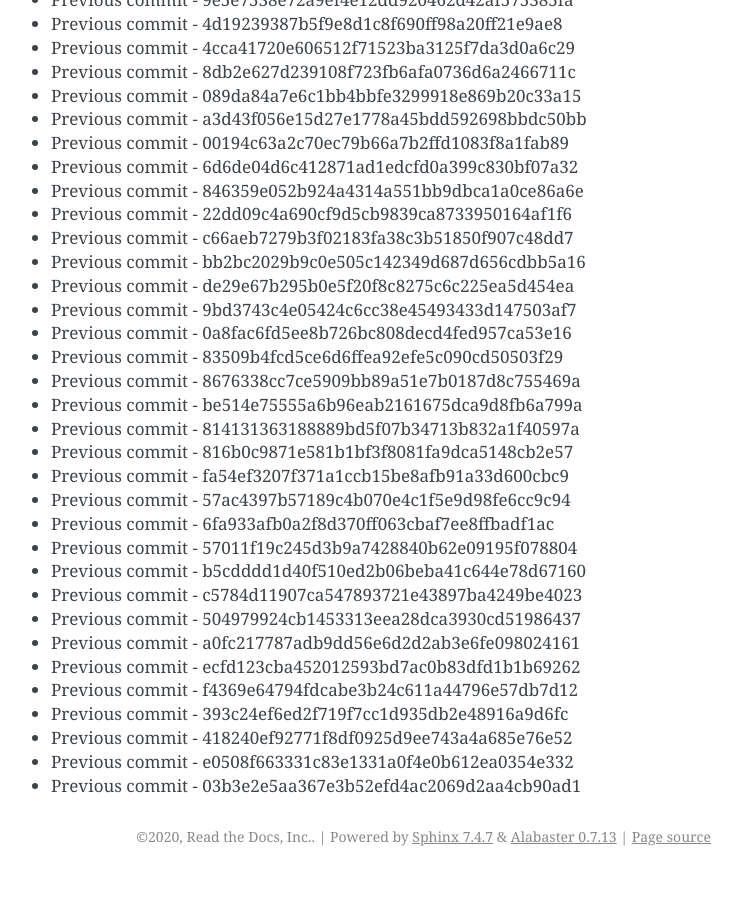
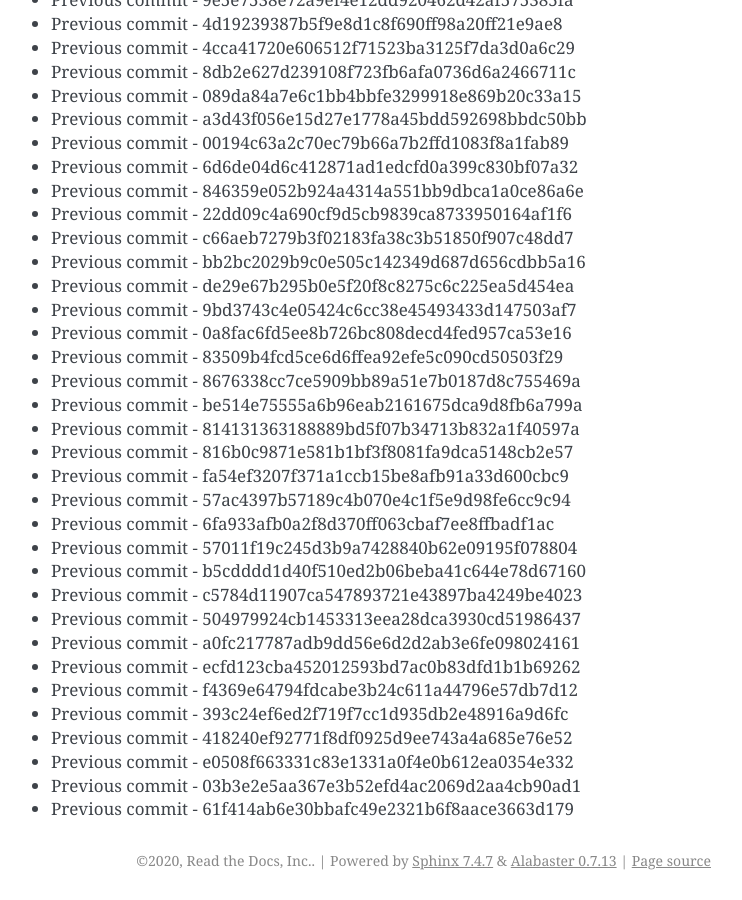
Before and after one commit to readthedocs/rtd-git-stresstest, a Sphinx documentation site: the page built from docs/updates.rst, in a window 1280 px wide and 900 px high, scrolled down 57149 px. Shown: the whole window, without its empty margins (399-1141 px from the left). Built offline with Sphinx 7.4.7, drawn with Linux system fonts in a browser that asks for light colours; before the commit the page ends 58025 px from its top, so only the background shows below that.

Commit message:
Generating commit from previous: 61f414ab6e30bbafc49e2321b6f8aace3663d179

```diff
--- a/docs/updates.rst
+++ b/docs/updates.rst
@@ -2433,3 +2433,4 @@ It can be tested for any performance characteristics.
 * Previous commit - 418240ef92771f8df0925d9ee743a4a685e76e52
 * Previous commit - e0508f663331c83e1331a0f4e0b612ea0354e332
 * Previous commit - 03b3e2e5aa367e3b52efd4ac2069d2aa4cb90ad1
+* Previous commit - 61f414ab6e30bbafc49e2321b6f8aace3663d179
```
